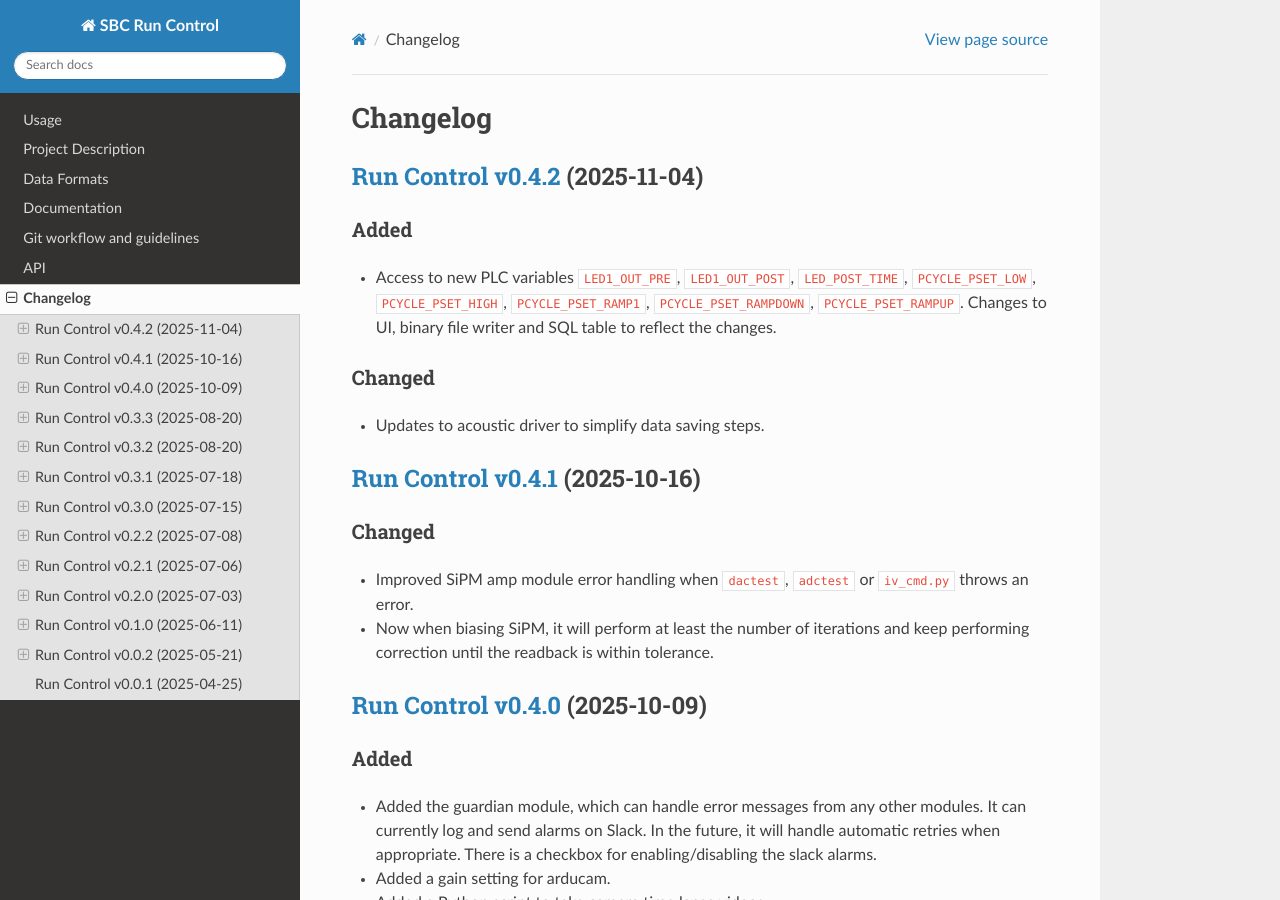
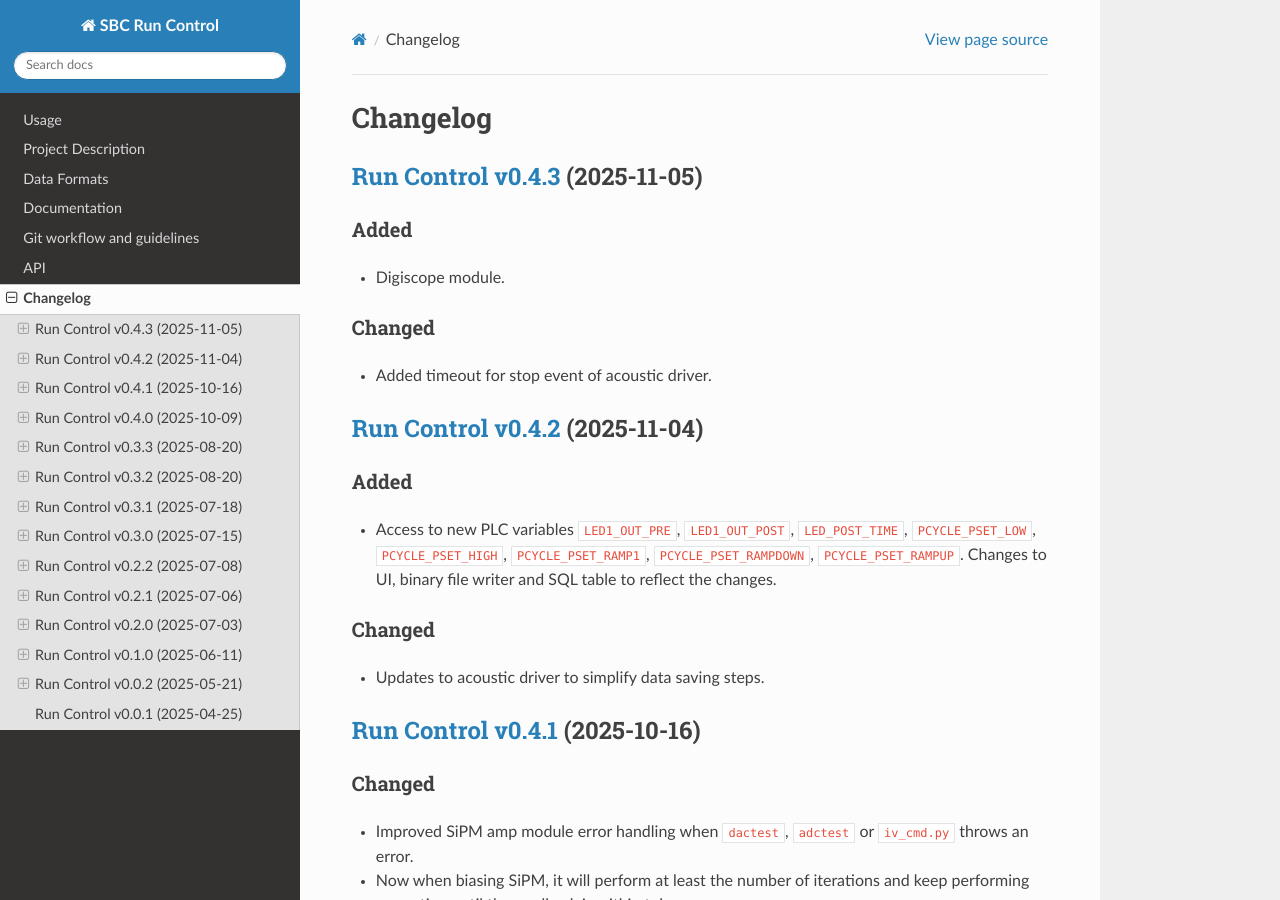
Before and after one commit to SBC-Collaboration/SBC-RunControl, a Sphinx documentation site: the page built from docs/changelog.md, in a window 1280 px wide and 900 px high. Built offline with Sphinx 7.4.7 and the Read the Docs theme 3.1.0, drawn with Linux system fonts in a browser that asks for light colours.

Commit message:
Prepare for v0.4.3

```diff
--- a/docs/changelog.md
+++ b/docs/changelog.md
@@ -1,4 +1,10 @@
 # Changelog
+
+## [Run Control v0.4.3](https://github.com/SBC-Collaboration/SBC-RunControl/releases/tag/v0.4.3) (2025-11-05)
+### Added
+- Digiscope module.
+### Changed
+- Added timeout for stop event of acoustic driver.
 
 ## [Run Control v0.4.2](https://github.com/SBC-Collaboration/SBC-RunControl/releases/tag/v0.4.2) (2025-11-04)
 ### Added
--- a/docs/conf.py
+++ b/docs/conf.py
@@ -7,8 +7,8 @@ project = 'SBC Run Control'
 copyright = '2024-2025 SBC Collaboration'
 author = 'SBC Collaboration'
 
-release = '0.4.2'
-version = '0.4.2'
+release = '0.4.3'
+version = '0.4.3'
 
 # -- General configuration
 
```
